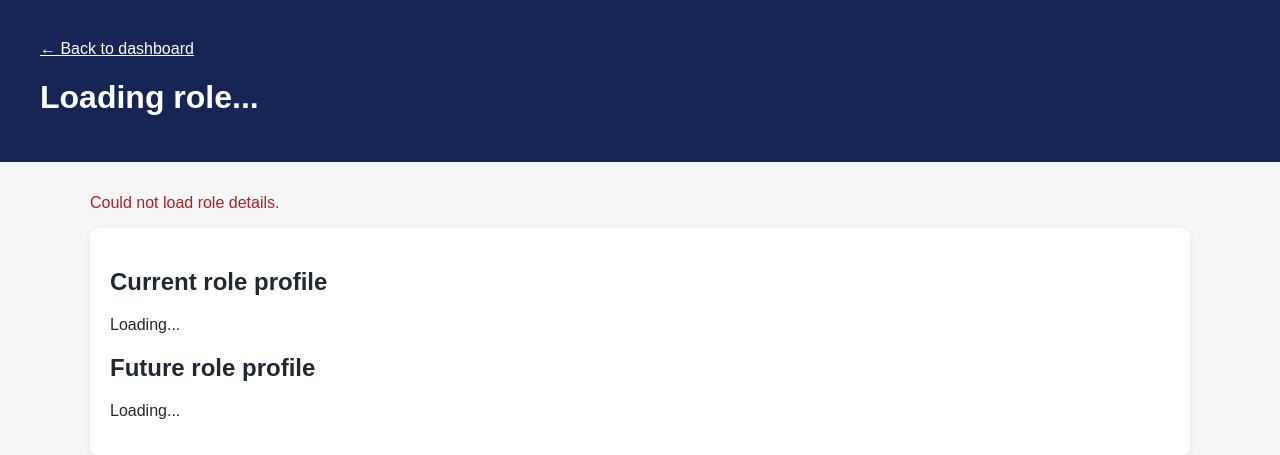
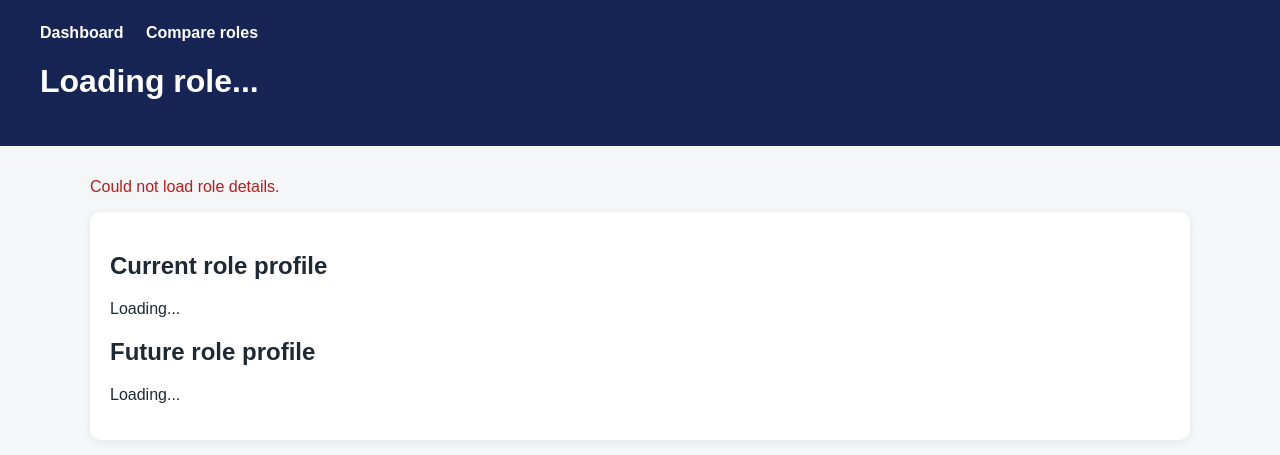
Before and after one commit to soumytiwari/RoleFuture-AI, a FastAPI app: page /roles/1 in a window 1280 px wide. Shown: the top 455 px of the page. Run offline with FastAPI, Linux system fonts and the light colour scheme.

Commit message:
Add navigation between application pages

```diff
--- a/templates/role_detail.html
+++ b/templates/role_detail.html
@@ -18,6 +18,18 @@
             background: #172554;
             color: white;
         }
+
+        nav {
+            margin-bottom: 16px;
+        }
+
+        .nav-link {
+            margin-right: 18px;
+            color: white;
+            text-decoration: none;
+            font-weight: bold;
+        }
+
 
         main {
             max-width: 1100px;
@@ -95,12 +107,15 @@
 </head>
 <body>
     <header>
-        <p>
-            <a href="/">← Back to dashboard</a>
-        </p>
+        <nav>
+            <a href="/" class="nav-link">Dashboard</a>
+            <a href="/compare" class="nav-link">Compare roles</a>
+        </nav>
+
         <h1 id="role-title">Loading role...</h1>
         <p id="role-department"></p>
     </header>
+
 
     <main>
         <p id="error-message" class="error"></p>
```
Also changed, not shown: templates/compare.html (+18 -1 lines), templates/dashboard.html (+18 -0 lines).
